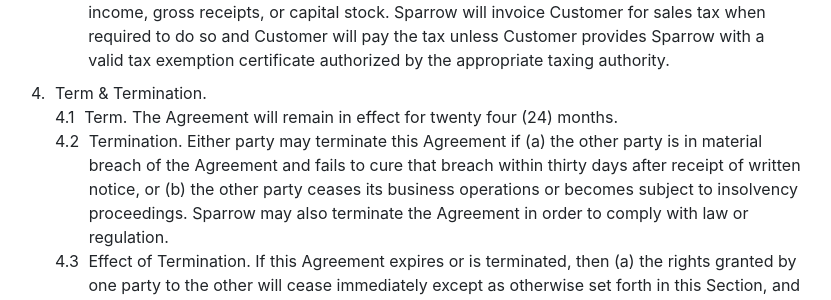
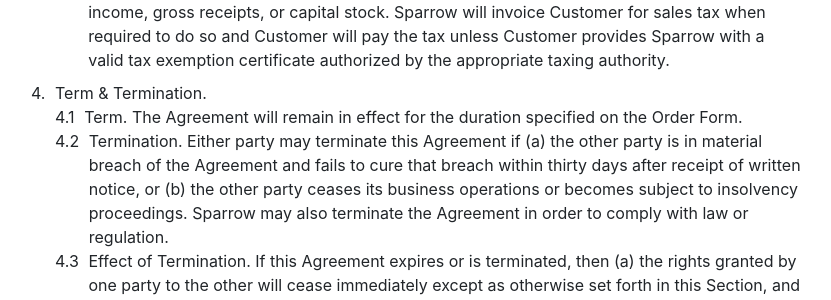
Before and after one commit to trysparrow/sparrow-landing, a Jekyll site: the page built from _companyterms/v1.html, in a window 1280 px wide and 900 px high, scrolled down 1423 px. Shown: the part 153-453 px from the top of the window, without its empty margins (224-1055 px from the left). Built offline with Jekyll 4.4.1, drawn with Linux system fonts in a browser that asks for light colours; nearby versions of some CDN libraries.

Commit message:
update terms duration to refer to order form

```diff
--- a/_companyterms/v1.html
+++ b/_companyterms/v1.html
@@ -34,7 +34,7 @@
   </li>
   <li>Term & Termination.
     <ol>
-      <li>Term. The Agreement will remain in effect for twenty four (24) months.</li>
+      <li>Term. The Agreement will remain in effect for the duration specified on the Order Form.</li>
       <li>Termination.  Either party may terminate this Agreement if (a) the other party is in material breach of the Agreement and fails to cure that breach within thirty days after receipt of written notice, or (b) the other party ceases its business operations or becomes subject to insolvency proceedings.  Sparrow may also terminate the Agreement in order to comply with law or regulation.</li>
       <li>Effect of Termination.  If this Agreement expires or is terminated, then (a) the rights granted by one party to the other will cease immediately except as otherwise set forth in this Section, and (b) the following Sections will survive: 2 (Intellectual Property), 3 (Payment), 4.3 (Effect of Termination), 5 (Confidentiality), 6 (Disclaimers), 7 (Limitation of Liability), 8 (Miscellaneous).</li>
     </ol>
```
